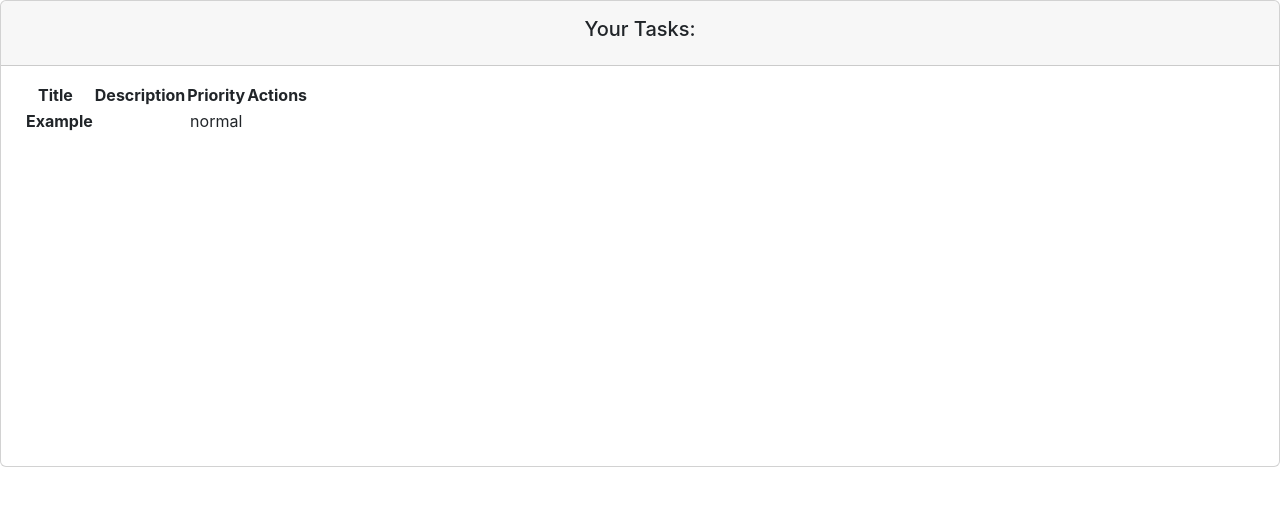
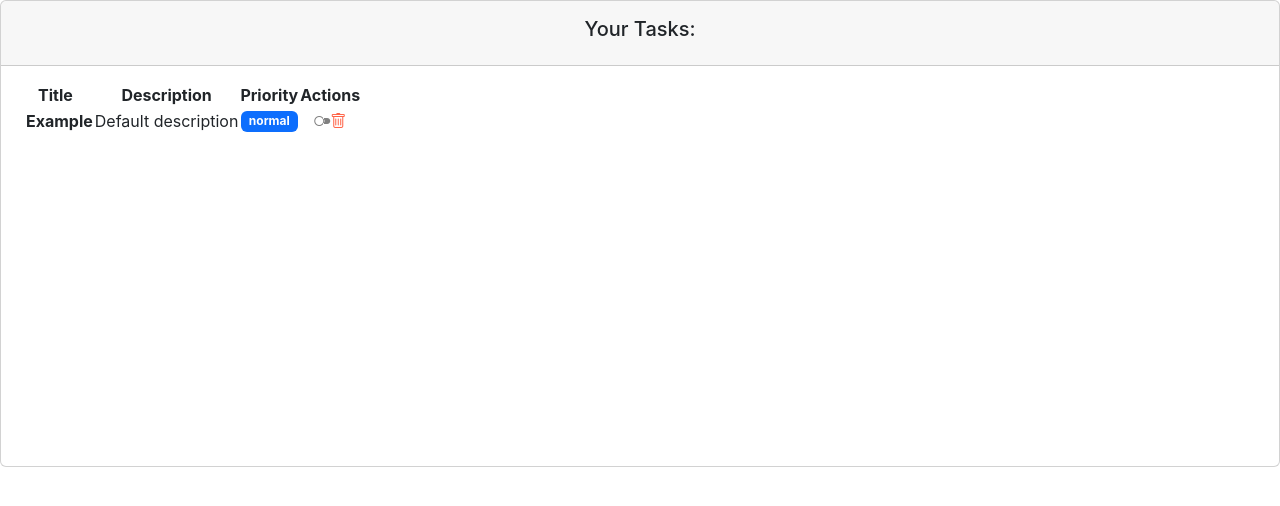
Before and after one commit to DanielAbadNoriega/OB_M5_Hooks, a React (Create React App) app: page / in a window 1280 px wide. Shown: the top 506 px of the page. Built offline with nearby package versions, Linux system fonts and the light colour scheme.

Commit message:
Iteration: bootstrap icons

```diff
--- a/package.json
+++ b/package.json
@@ -7,6 +7,7 @@
     "@testing-library/react": "^13.4.0",
     "@testing-library/user-event": "^13.5.0",
     "bootstrap": "^5.2.3",
+    "bootstrap-icons": "^1.10.3",
     "node-sass": "^7.0.3",
     "react": "^18.2.0",
     "react-dom": "^18.2.0",
--- a/src/components/pure/task.jsx
+++ b/src/components/pure/task.jsx
@@ -4,6 +4,7 @@ import { Task } from "../../models/task.class";
 
 //importamos la hoja de stilos de task.scss
 import "../../styles/task.scss";
+import { LEVELS } from "../../models/levels.enum";
 
 const TaskComponent = ({ task }) => {
   /* Se crea con los [] para que se ejecute una vez por creación */
@@ -16,6 +17,35 @@ const TaskComponent = ({ task }) => {
     };
   }, [task]);
 
+  /**
+   * Funciton that returns a Badge
+   * depending on the level of the task
+   */
+  function taskLevelBadge(){
+    switch (task.level) {
+      case LEVELS.NORMAL:
+          return( <h6 className="mb-0">
+            <span className="badge bg-primary">
+              {task.level}
+            </span>
+          </h6>)
+      case LEVELS.URGENT:
+        return( <h6 className="mb-0">
+            <span className="badge bg-warning">
+              {task.level}
+            </span>
+          </h6>)
+      case LEVELS.BLOCKING:
+        return( <h6 className="mb-0">
+            <span className="badge bg-danger">
+              {task.level}
+            </span>
+          </h6>)
+      default:
+        break;
+    }
+  }
+
   return (
     <tr className="fw-normal">
       <th>
@@ -27,24 +57,19 @@ const TaskComponent = ({ task }) => {
         <span> {task.description}</span>
       </td>
       <td className="align-middle">
-        {/* TODO: sustituir por un badge */}
-        <span> {task.level}</span>
+        {/* Execution of function to return badge element */}
+        {taskLevelBadge()}
       </td>
       <td className="align-middle">
         {/* Sustituir por iconos */}
-        <span> {task.completed}</span>
+        {task.completed ? (
+          <i className="bi bi-toggle2-on" style={{ color: "green" }}></i>
+        ) : (
+          <i className="bi bi-toggle2-off" style={{ color: "grey" }}></i>
+        )}
+        <i className="bi bi-trash" style={{ color: "tomato"}}></i>
       </td>
     </tr>
-
-    /*     <div>
-      <h2 className="task-name">Nombre: {task.name}</h2>
-
-      <h3>Descripción: {task.description}</h3>
-
-      <h4>Level: {task.level}</h4>
-
-      <h5>This task is: {task.completed ? "COMPLETED" : "PENDING"}</h5>
-    </div> */
   );
 };
 
--- a/src/index.js
+++ b/src/index.js
@@ -4,6 +4,7 @@ import ReactDOM from 'react-dom/client';
 //añadimos bootstrap a nuestro proyecto, se añade antes de los generales para que
 //bootstrap no nos los pise y podamos sobreescribir sus estilos
 import "bootstrap/dist/css/bootstrap.css"
+import "bootstrap-icons/font/bootstrap-icons.css"
 //! IMPORTANTE -> Aquí van los estilos propios para que bootstrap no los pise
 import './index.css';
 import App from './App';
--- a/src/models/task.class.js
+++ b/src/models/task.class.js
@@ -3,13 +3,13 @@ import { LEVELS } from "./levels.enum";
 /* Todo esto se aplicará como prop */
 export class Task {
   name = "";
-  descritpion = "";
+  description = "";
   completed = false;
   level = LEVELS.NORMAL;
 
-  constructor(name, descritpion, completed, level){
+  constructor(name, description, completed, level){
     this.name = name;
-    this.descritpion = descritpion;
+    this.description = description;
     this.completed = completed;
     this.level = level;
   }
```
Also changed, not shown: 1 other file (tests, documents, lock files or other folders).
